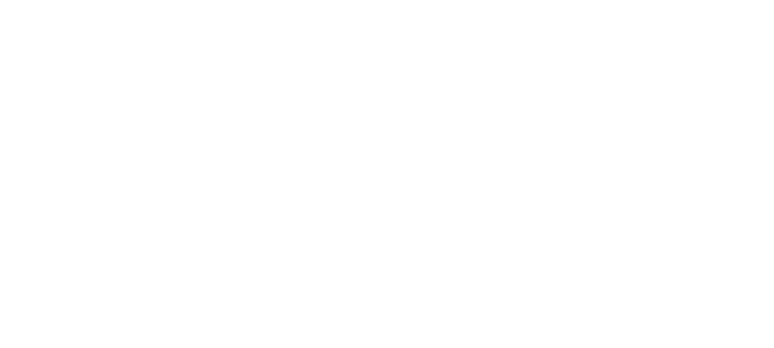
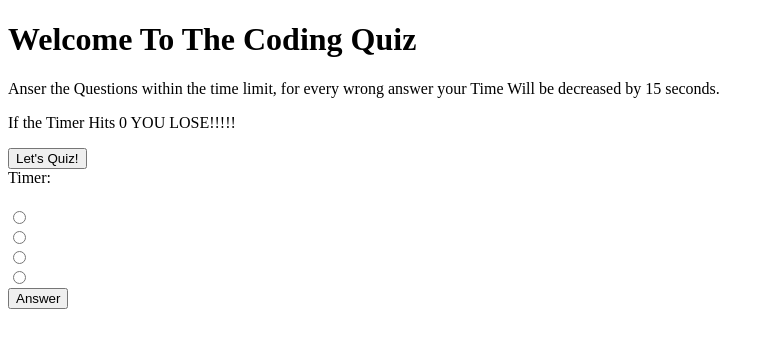
Before and after one commit to Dylan-Stroud/coding-test, a plain HTML site: page index.html in a window 1280 px wide. Shown: the whole page, without its empty margins (0-774 px from the left). Drawn offline with Linux system fonts and the light colour scheme.

Commit message:
added general Layout to HTML file

```diff
--- a/index.html
+++ b/index.html
@@ -4,9 +4,59 @@
 <head>
   <meta charset="UTF-8" />
   <title>Quiz Time!</title>
+  <meta name="viewport" content="width=device-width, initial-scale=1.0">
   <link rel="stylesheet" href="./assets/style.css" />
 
 </head>
+<body>
+  <h1>Welcome To The Coding Quiz</h1>
+
+  <div class = 'startCont'>
+    <p>Anser the Questions within the time limit, for every wrong answer your Time Will be decreased by 15 seconds.</p>
+    <p>If the Timer Hits 0 YOU LOSE!!!!!</p>
+    <button id = "startBtn" type = "button" class = "btn">Let's Quiz!</button>
+  </div>
+
+  <main class = "mainWindow">
+    <header>Timer: </header>
+    <div id="gamePane">
+      <h1 id = "Question"></h1>
+
+      <div id="ansPane">
+        <div class="answerRow">
+          <input type="radio" id = "ans1">
+          <label for = "ans1"></label>
+
+        </div>
+        <div class="answerRow">
+          <input type="radio" id = "ans2">
+          <label for = "ans2"></label>
+        </div>
+        <div class="answerRow">
+          <input type="radio" id = "ans3">
+          <label for = "ans3"></label>
+        </div>
+        <div class="answerRow">
+          <input type="radio" id = "ans4">
+          <label for = "ans4"></label>
+        </div>
 
 
+      </div>
+
+      <footer>
+        <button id = "ansBtn" type = "button" class = "btn">Answer</button>
+      </footer>
+    </div>
+
+
+
+
+  </main>
+
+
+
+
+</body>
+
 </html>
```
Also changed, not shown: assets/script.js (added).
